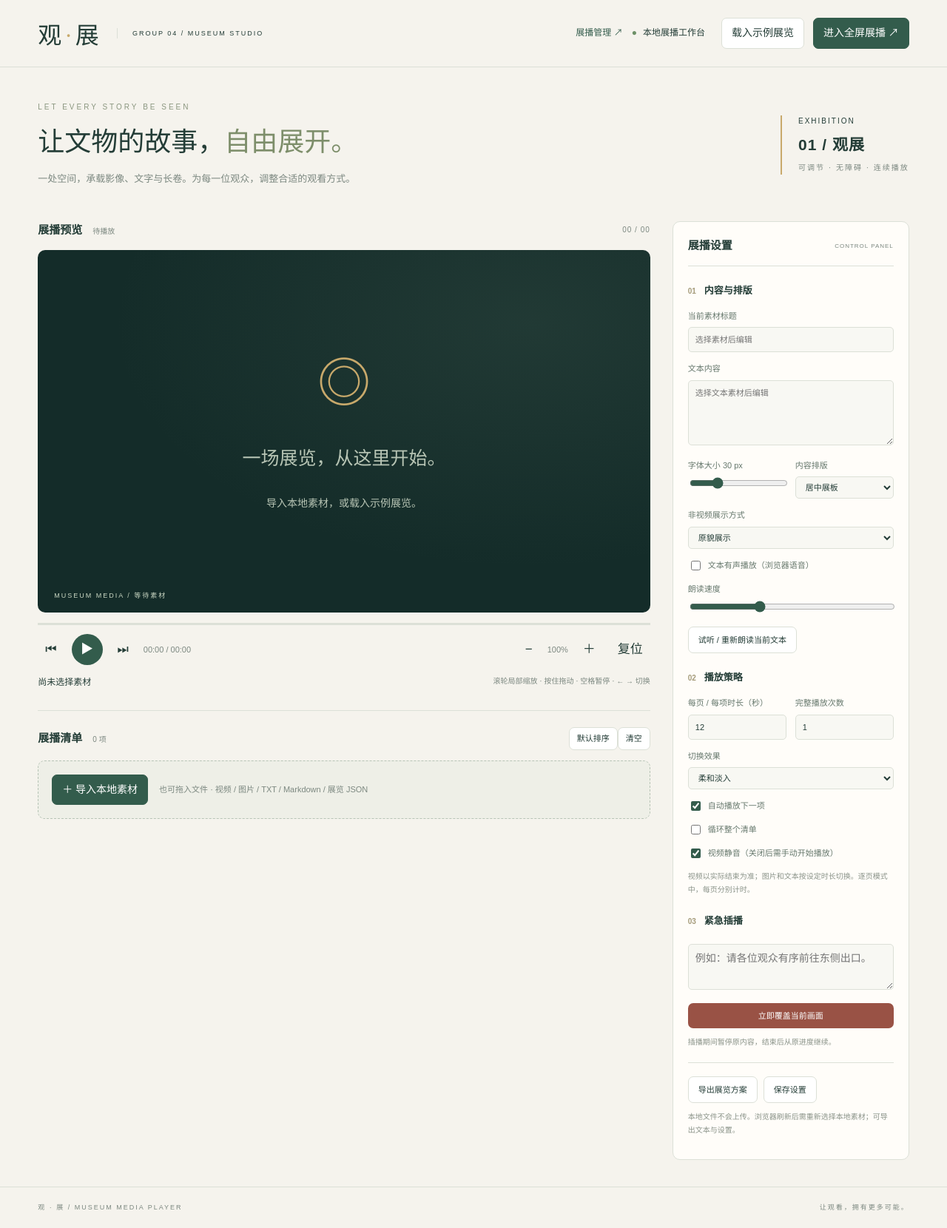
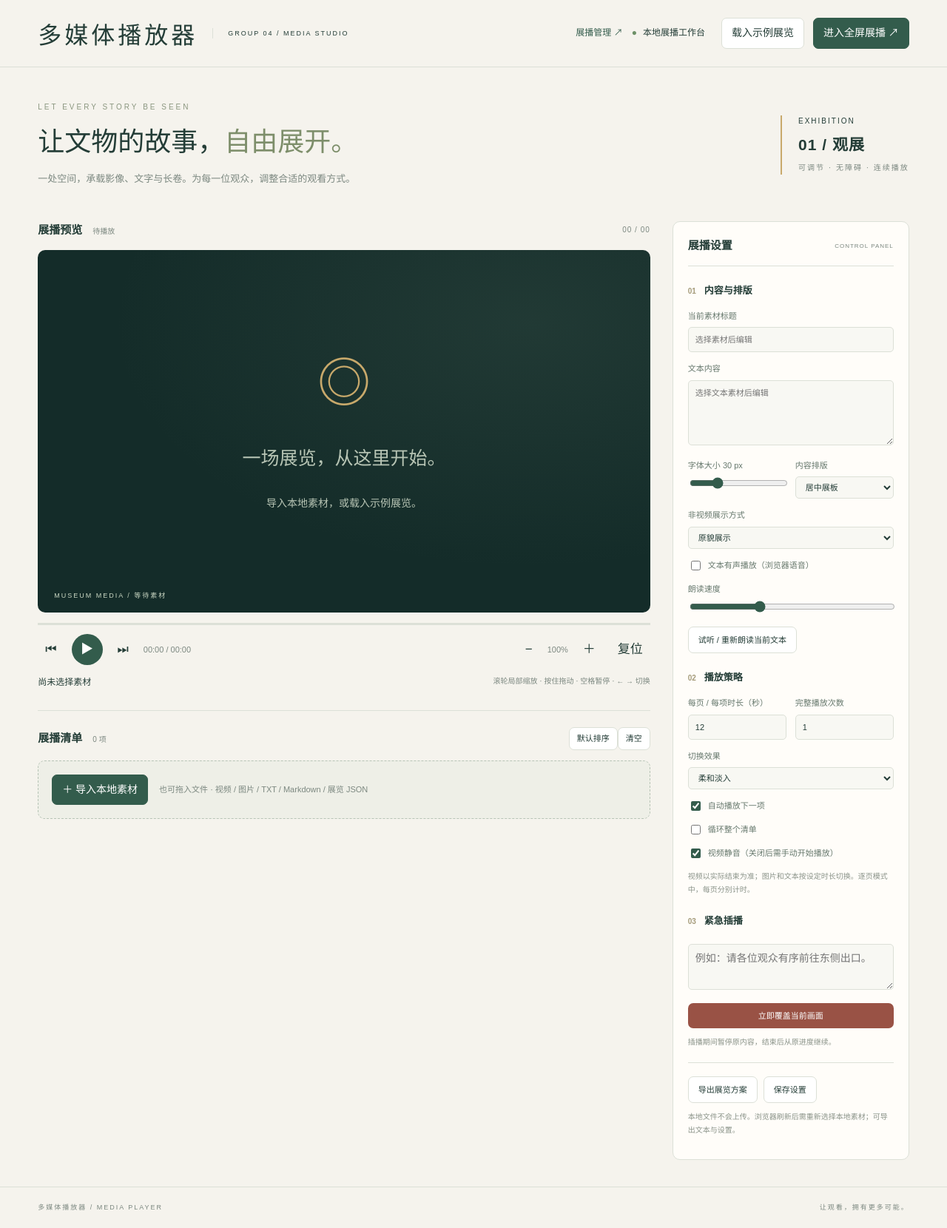
Before and after one commit to 1348-bir/Software-Engineering-Group-4, a Flask app: page /museum/ in a window 1280 px wide. Shown: the whole page at 74% size. Run offline with Flask 3, Linux system fonts and the light colour scheme.

Commit message:
Rename museum player to multimedia player

```diff
--- a/museum/web/admin.html
+++ b/museum/web/admin.html
@@ -1,5 +1,5 @@
-<!doctype html><html lang="zh-CN"><head><meta charset="utf-8"><meta name="viewport" content="width=device-width,initial-scale=1"><title>观 · 展｜展播管理</title><link rel="stylesheet" href="/museum/control.css"></head><body>
-<header><a href="/museum/">观 · 展 <small>MUSEUM CONTROL</small></a><a href="/museum/">返回本地播放器 ↗</a></header>
+<!doctype html><html lang="zh-CN"><head><meta charset="utf-8"><meta name="viewport" content="width=device-width,initial-scale=1"><title>多媒体播放器｜展播管理</title><link rel="stylesheet" href="/museum/control.css"></head><body>
+<header><a href="/museum/">多媒体播放器 <small>MEDIA CONTROL</small></a><a href="/museum/">返回本地播放器 ↗</a></header>
 <main><p class="kicker">EXHIBITION CONTROL</p><h1>展播管理</h1><p>上传素材、登记屏幕，再按场馆和时段发布。所有时间以服务器所在电脑为准。</p>
 <nav id="tabs" aria-label="管理类别"><button data-tab="assets">01 素材库</button><button data-tab="terminals">02 终端</button><button data-tab="plans">03 播放计划</button><button data-tab="tickers">04 滚动字幕</button></nav>
 <p id="message" role="status"></p>
--- a/museum/web/index.html
+++ b/museum/web/index.html
@@ -1,5 +1,5 @@
-<!doctype html><html lang="zh-CN"><head><meta charset="utf-8"><meta name="viewport" content="width=device-width,initial-scale=1"><title>观 · 展｜博物馆多媒体播放器</title><link rel="stylesheet" href="style.css"></head><body>
-<header><a class="brand" href="/"><b>观<span>·</span>展</b><small>GROUP 04 / MUSEUM STUDIO</small></a><div class="header-right"><span class="status">本地展播工作台</span><button id="demo">载入示例展览</button><button id="present" class="primary">进入全屏展播 ↗</button></div></header>
+<!doctype html><html lang="zh-CN"><head><meta charset="utf-8"><meta name="viewport" content="width=device-width,initial-scale=1"><title>多媒体播放器</title><link rel="stylesheet" href="style.css"></head><body>
+<header><a class="brand" href="/"><b>多媒体播放器</b><small>GROUP 04 / MEDIA STUDIO</small></a><div class="header-right"><span class="status">本地展播工作台</span><button id="demo">载入示例展览</button><button id="present" class="primary">进入全屏展播 ↗</button></div></header>
 <main><section class="intro"><div><p class="eyebrow">LET EVERY STORY BE SEEN</p><h1>让文物的故事，<em>自由展开。</em></h1><p>一处空间，承载影像、文字与长卷。为每一位观众，调整合适的观看方式。</p></div><div class="edition">EXHIBITION<br><strong>01 / 观展</strong><span>可调节 · 无障碍 · 连续播放</span></div></section>
 <div class="studio"><section class="viewer-column"><div class="section-bar"><h2>展播预览 <span id="typeBadge">待播放</span></h2><span id="position">00 / 00</span></div>
 <div id="stage" class="stage" tabindex="0" aria-label="展播区域"><div id="surface"></div><div id="empty"><span>◎</span><h2>一场展览，从这里开始。</h2><p>导入本地素材，或载入示例展览。</p></div><div id="notice" hidden><span>紧急通知 / EMERGENCY</span><h2 id="noticeText"></h2><button id="dismiss">结束插播，继续展播</button></div><div class="stage-label">MUSEUM MEDIA / <span id="stageName">等待素材</span></div></div>
@@ -8,4 +8,4 @@
 <section class="playlist-panel"><div class="section-bar"><h2>展播清单 <span id="count">0 项</span></h2><div><button id="sort">默认排序</button><button id="clear">清空</button></div></div><div id="dropzone"><input type="file" id="files" multiple accept="video/*,image/*,.txt,.md,.json" hidden><button id="import" class="primary">＋ 导入本地素材</button><span>也可拖入文件 · 视频 / 图片 / TXT / Markdown / 展览 JSON</span></div><ol id="playlist"></ol></section>
 </section><aside><div class="section-bar"><h2>展播设置</h2><span>CONTROL PANEL</span></div><section class="settings"><h3>01 <span>内容与排版</span></h3><label>当前素材标题<input id="title" placeholder="选择素材后编辑"></label><label>文本内容<textarea id="content" rows="4" placeholder="选择文本素材后编辑"></textarea></label><div class="two"><label>字体大小 <output id="fontOutput">30 px</output><input type="range" id="fontSize" min="16" max="72" value="30"></label><label>内容排版<select id="layout"><option value="center">居中展板</option><option value="left">左对齐阅读</option><option value="columns">双栏阅读</option></select></label></div><label>非视频展示方式<select id="mode"><option value="normal">原貌展示</option><option value="slides">PPT 式逐页展示（按段落 / 长图切片）</option></select></label><label class="check"><input type="checkbox" id="speak">文本有声播放（浏览器语音）</label><label>朗读速度<input type="range" id="speechRate" min="0.5" max="2" step="0.1" value="1"></label><button id="read">试听 / 重新朗读当前文本</button>
 <h3>02 <span>播放策略</span></h3><div class="two"><label>每页 / 每项时长（秒）<input type="number" id="duration" min="1" max="3600" value="12"></label><label>完整播放次数<input type="number" id="repeats" min="1" max="100" value="1"></label></div><label>切换效果<select id="transition"><option value="fade">柔和淡入</option><option value="slide">横向滑入</option><option value="zoom">缓慢推近</option><option value="none">无转场</option></select></label><label class="check"><input type="checkbox" id="auto" checked>自动播放下一项</label><label class="check"><input type="checkbox" id="loop">循环整个清单</label><label class="check"><input type="checkbox" id="muted" checked>视频静音（关闭后需手动开始播放）</label><p class="hint">视频以实际结束为准；图片和文本按设定时长切换。逐页模式中，每页分别计时。</p>
-<h3>03 <span>紧急插播</span></h3><textarea id="emergency" rows="2" placeholder="例如：请各位观众有序前往东侧出口。"></textarea><button id="interrupt" class="danger">立即覆盖当前画面</button><p class="hint">插播期间暂停原内容，结束后从原进度继续。</p><div class="save-row"><button id="export">导出展览方案</button><button id="save">保存设置</button></div><p class="hint">本地文件不会上传。浏览器刷新后需重新选择本地素材；可导出文本与设置。</p></section></aside></div><div id="toast" role="status" aria-live="polite"></div></main><footer><span>观 · 展 / MUSEUM MEDIA PLAYER</span><span>让观看，拥有更多可能。</span></footer><script src="app.js"></script></body></html>
+<h3>03 <span>紧急插播</span></h3><textarea id="emergency" rows="2" placeholder="例如：请各位观众有序前往东侧出口。"></textarea><button id="interrupt" class="danger">立即覆盖当前画面</button><p class="hint">插播期间暂停原内容，结束后从原进度继续。</p><div class="save-row"><button id="export">导出展览方案</button><button id="save">保存设置</button></div><p class="hint">本地文件不会上传。浏览器刷新后需重新选择本地素材；可导出文本与设置。</p></section></aside></div><div id="toast" role="status" aria-live="polite"></div></main><footer><span>多媒体播放器 / MEDIA PLAYER</span><span>让观看，拥有更多可能。</span></footer><script src="app.js"></script></body></html>
--- a/museum/web/terminal.html
+++ b/museum/web/terminal.html
@@ -1,4 +1,4 @@
-<!doctype html><html lang="zh-CN"><head><meta charset="utf-8"><meta name="viewport" content="width=device-width,initial-scale=1"><title>观 · 展｜播放终端</title><link rel="stylesheet" href="/museum/control.css"></head><body class="terminal">
+<!doctype html><html lang="zh-CN"><head><meta charset="utf-8"><meta name="viewport" content="width=device-width,initial-scale=1"><title>多媒体播放器｜播放终端</title><link rel="stylesheet" href="/museum/control.css"></head><body class="terminal">
 <div id="screen"><main id="regions" data-layout="single"></main><div id="ticker" hidden aria-label="滚动字幕"></div>
 <div id="terminalTools"><span id="terminalStatus" role="status">正在连接终端…</span><button id="full">全屏</button><button id="sound">开启声音</button></div></div>
 <script src="/museum/terminal.js"></script></body></html>
--- a/templates/base.html
+++ b/templates/base.html
@@ -16,7 +16,7 @@
       <a class="{{ 'active' if request.path == '/' }}" href="/"><span>⌂</span>小组主页</a>
       <a class="{{ 'active' if request.path.startswith('/members') }}" href="/members"><span>♧</span>小组成员</a>
       <a class="{{ 'active' if request.path == '/projects' }}" href="/projects"><span>▦</span>小组项目</a>
-      <a href="{{ url_for('museum.index') }}"><span>▷</span>博物馆展播</a>
+      <a href="{{ url_for('museum.index') }}"><span>▷</span>多媒体播放器</a>
       <a class="{{ 'active' if request.path == '/code-stats' }}" href="/code-stats"><span>≡</span>代码统计</a>
       <a class="{{ 'active' if request.path.startswith(('/math', '/arithmetic', '/game24')) }}" href="/math"><span>✧</span>趣味数学</a>
       <a class="{{ 'active' if request.path == '/history' }}" href="/history"><span>◷</span>练习记录</a>
--- a/templates/home.html
+++ b/templates/home.html
@@ -15,7 +15,7 @@
 <section id="tools" aria-labelledby="tools-title"><div class="home-section-header"><div><div class="home-eyebrow">BUILT TO EXPLORE</div><h2 id="tools-title">共同的创作工具箱</h2></div><span>把各自的想法，变成共同的作品。</span></div><div class="projects-grid">
   <article class="project project-code"><div class="project-top"><span class="project-index">PROJECT / 01</span><span class="project-type">CODE & ANALYSIS</span></div><h3>代码统计实验室</h3><p>从一份文件到一个仓库，看看每一行代码的构成。支持本地上传，也可以直接粘贴网址。</p><div class="project-visual code-preview" aria-label="代码统计使用步骤"><div class="code-preview-icon" aria-hidden="true">&lt;/&gt;</div><div class="code-preview-flow"><div><span>01</span><strong>选择文件，或粘贴源码网址</strong><i aria-hidden="true"></i></div><div><span>02</span><strong>查看代码、注释与语言分布</strong><i aria-hidden="true"></i></div><div><span>03</span><strong>把统计结果导出为 CSV</strong><i aria-hidden="true"></i></div></div></div><div class="project-tags"><span>多语言识别</span><span>GitHub / ZIP</span><span>最大 1 GB</span></div><div class="project-footer"><a href="/code-stats">打开代码统计<span aria-hidden="true">↗</span></a><span>READ BETWEEN THE LINES</span></div></article>
   <article class="project project-math"><div class="project-top"><span class="project-index">PROJECT / 02</span><span class="project-type">MATH & PLAY</span></div><h3>趣味数学乐园</h3><p>用一组算术练习热身，或在四个数字之间寻找 24。给思维一点挑战，也给学习一点乐趣。</p><div class="project-visual math-preview" aria-label="24点示例：(3加3)乘(5减1)等于24"><div class="math-numbers" aria-hidden="true"><span>3</span><span>3</span><span>5</span><span>1</span></div><small aria-hidden="true">(3 + 3) × (5 − 1) = 24</small></div><div class="project-tags"><span>四则运算</span><span>24 点挑战</span><span>成绩记录</span></div><div class="project-footer"><a href="/math">去做一道题<span aria-hidden="true">↗</span></a><span>GIVE YOUR MIND A SPARK</span></div></article>
-  <article class="project project-museum"><div class="project-top"><span class="project-index">PROJECT / 03</span><span class="project-type">MUSEUM & MEDIA</span></div><h3>博物馆多媒体播放器</h3><p>在同一界面播放视频、图片与文本。展播后台可以为不同场馆屏幕安排播放时段、分屏内容和滚动通知。</p><div class="project-tags"><span>分屏混播</span><span>终端分组</span><span>定时发布</span></div><div class="project-footer"><a href="{{ url_for('museum.index') }}">打开博物馆展播<span aria-hidden="true">↗</span></a><span>GROUP 04 / MUSEUM STUDIO</span></div></article>
+  <article class="project project-museum"><div class="project-top"><span class="project-index">PROJECT / 03</span><span class="project-type">MUSEUM & MEDIA</span></div><h3>多媒体播放器</h3><p>在同一界面播放视频、图片与文本。展播后台可以为不同场馆屏幕安排播放时段、分屏内容和滚动通知。</p><div class="project-tags"><span>分屏混播</span><span>终端分组</span><span>定时发布</span></div><div class="project-footer"><a href="{{ url_for('museum.index') }}">打开多媒体播放器<span aria-hidden="true">↗</span></a><span>GROUP 04 / MUSEUM STUDIO</span></div></article>
 </div><div class="group-extra-tools"><a href="/math/"><div>定制出题与打印<small>数值范围 · 分数 · 练习卷</small></div><span>↗</span></a><a href="/game24/"><div>24 点多解练习<small>多解提示 · 个人历史</small></div><span>↗</span></a><a href="/dice/"><div>骰子游戏<small>掷出 7 点 · 胜率记录</small></div><span>↗</span></a></div><a class="group-repo-link" href="{{ team.repository }}" target="_blank" rel="noopener noreferrer">查看小组 GitHub 仓库 ↗</a></section>
 <section id="about" class="home-about" aria-labelledby="about-title"><div class="about-heading"><div class="home-eyebrow">A NOTE ABOUT US</div><h2 id="about-title">保持好奇，<br><span>一起把想法做成作品。</span></h2></div><div class="about-text"><p>{{ profile.about }}</p><div class="home-skills" aria-label="技术与兴趣">{% for skill in profile.skills %}<span>{{ skill }}</span>{% endfor %}</div>{% if profile.email %}<a class="home-contact" href="mailto:{{ profile.email }}">和我聊聊 ↗</a>{% endif %}</div></section>
 <div class="home-closing"><p>每一个小作品，都是一次认真探索的痕迹。</p><a href="/history">看看我们的练习足迹 ↗</a></div>
--- a/templates/projects_group.html
+++ b/templates/projects_group.html
@@ -1,7 +1,7 @@
 {% extends 'base.html' %}{% block title %}小组项目{% endblock %}{% block crumb %}小组项目{% endblock %}{% block content %}<div class="page-heading"><div><div class="eyebrow">OUR PROJECTS</div><h1>把不同的想法，连成一个空间。</h1><p>代码分析、数学练习与趣味游戏，每项功能保留一套实现，统一入口。</p></div><a class="button ghost" href="{{ team.repository }}" target="_blank" rel="noopener noreferrer">查看仓库 ↗</a></div><div class="tool-grid">
 {% for name, description, target, badge in [
 ('代码统计实验室','支持多语言源码、文件夹、ZIP、公开 GitHub 与网址导入；上限 1 GB，可导出 CSV。','/code-stats','CODE'),
-('博物馆多媒体播放器','本地播放图文与视频；展播后台支持滚动字幕、终端分组、排期及分屏。',url_for('museum.index'),'MUSEUM'),
+('多媒体播放器','本地播放图文与视频；展播后台支持滚动字幕、终端分组、排期及分屏。',url_for('museum.index'),'MUSEUM'),
 ('定制数学练习','自选数值范围、乘除、括号、负数及分数，自动批改并保存个人练习记录。','/math/','CUSTOM'),
 ('练习卷打印','根据配置生成练习版或答案版，可调整题数、列数与行距。','/math/print','PRINT'),
 ('图片算式识别','保留原仓库的 OCR 入口；安装可选识别依赖后可使用图片识别。','/math/upload','OCR'),
```
Also changed, not shown: README.md.
